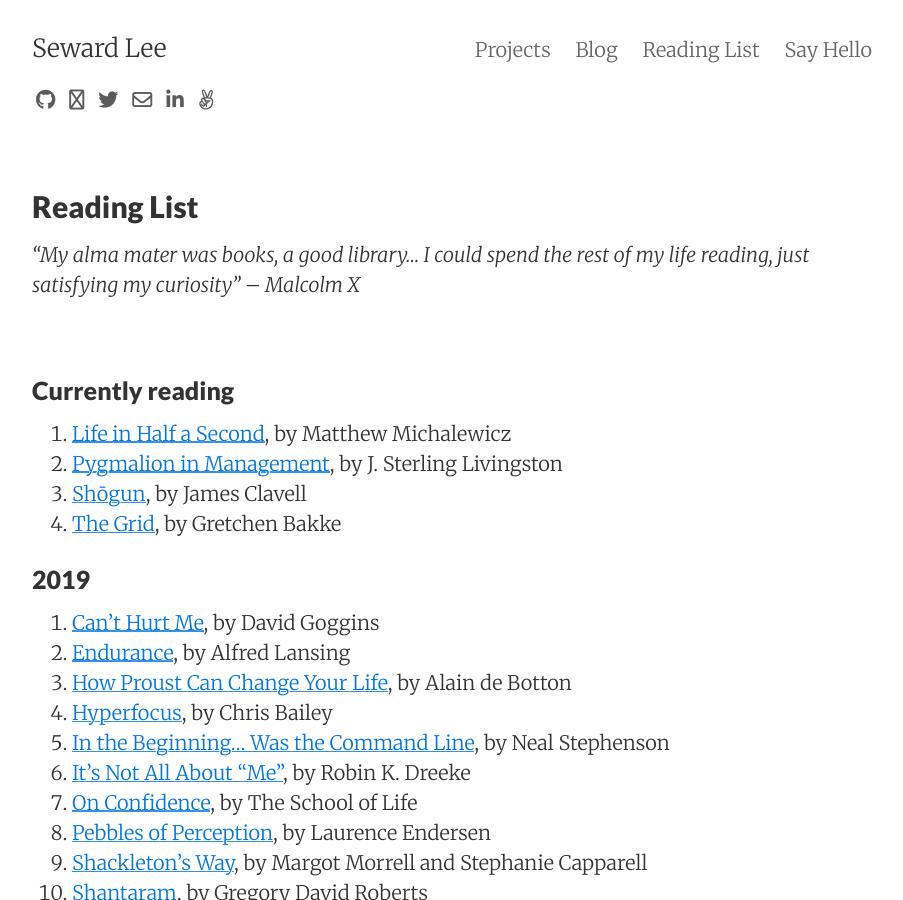
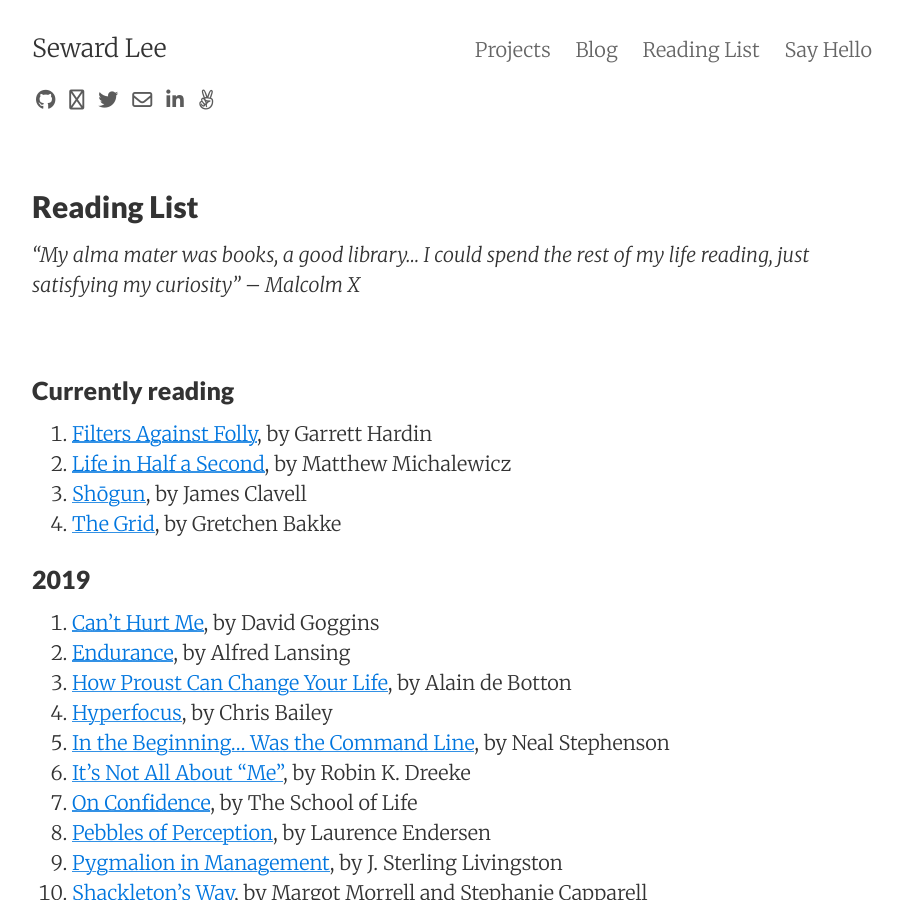
Before and after one commit to sewardlee337/sewardlee337.github.io, a Jekyll site: the page built from readinglist.md, in a window 1280 px wide and 900 px high. Shown: the whole window, without its empty margins (188-1091 px from the left). Built offline with Jekyll 4.4.1, drawn with Linux system fonts in a browser that asks for light colours; nearby versions of some CDN libraries.

Commit message:
Update reading list

```diff
--- a/readinglist.md
+++ b/readinglist.md
@@ -12,8 +12,8 @@ _"My alma mater was books, a good library... I could spend the rest of my life r
 
 ### Currently reading
 
+1. [Filters Against Folly](https://amzn.to/2uA3Aqs), by Garrett Hardin
 1. [Life in Half a Second](https://amzn.to/2EABu2Q), by Matthew Michalewicz
-1. [Pygmalion in Management](https://amzn.to/2TRIgux), by J. Sterling Livingston
 1. [Shōgun](https://amzn.to/2sWkv5y), by James Clavell
 1. [The Grid](https://amzn.to/2SJRtFN), by Gretchen Bakke
 
@@ -28,6 +28,7 @@ _"My alma mater was books, a good library... I could spend the rest of my life r
 1. [It's Not All About "Me"](https://amzn.to/2XT1BdY), by Robin K. Dreeke
 1. [On Confidence](https://amzn.to/2D08osI), by The School of Life
 1. [Pebbles of Perception](https://amzn.to/2ScgR5O), by Laurence Endersen
+1. [Pygmalion in Management](https://amzn.to/2TRIgux), by J. Sterling Livingston
 1. [Shackleton's Way](https://amzn.to/2TcA83I), by Margot Morrell and Stephanie Capparell
 1. [Shantaram](https://amzn.to/2EI0aZH), by Gregory David Roberts
 1. [Stronger](https://amzn.to/2TtRIVN), by George Everly Jr., Douglas Strouse, and Dennis McCormack
```
